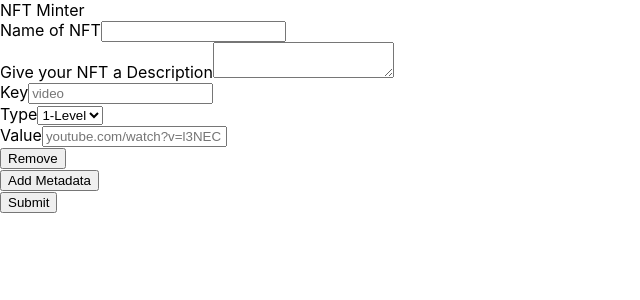
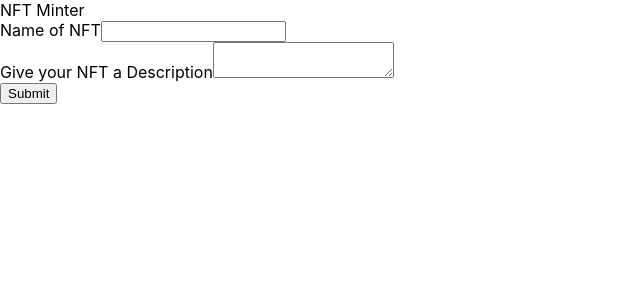
Before and after one commit to yvesbou/nft-minter, a React (Create React App) app: page / in a window 1280 px wide. Shown: the top 300 px of the page, without its empty margins (0-640 px from the left). Built offline with nearby package versions, Linux system fonts and the light colour scheme.

Commit message:
leave out other metadata beside name and description for now

```diff
--- a/src/components/FormSection/form.js
+++ b/src/components/FormSection/form.js
@@ -114,77 +114,6 @@ const FormSection = () => {
                 <ErrorMessage name="description" component="div" />
                 <br></br>
 
-                <FieldArray name="additionalMetaDataFields">
-                {({ insert, remove, push }) => (
-                <div>
-                    {values.additionalMetaDataFields.length > 0 &&
-                        values.additionalMetaDataFields.map((metadataField, index) => (
-                        <div className="row" key={index}>
-                            <div className="col">
-                                <label htmlFor={`additionalMetaDataFields.${index}.key`}>Key</label>
-                                <Field
-                                name={`additionalMetaDataFields.${index}.key`}
-                                placeholder="video"
-                                type="text"
-                                />
-                                <ErrorMessage
-                                name={`additionalMetaDataFields.${index}.key`}
-                                component="div"
-                                className="field-error"
-                                />
-                            </div>
-
-                            <div className="col">
-                                <label htmlFor={`additionalMetaDataFields.${index}.type`}>Type</label>
-                                <Field name={`additionalMetaDataFields.${index}.type`} as="select">
-                                    <option value="1-Level">1-Level</option>
-                                    <option value="Nested">Nested</option>
-
-                                </Field>
-                                <ErrorMessage
-                                name={`additionalMetaDataFields.${index}.type`}
-                                component="div"
-                                className="field-error"
-                                />
-                            </div>
-
-                            {metadataField.type === '1-Level' &&
-                                <div className="col">
-                                    <label htmlFor={`additionalMetaDataFields.${index}.value`}>Value</label>
-                                    <Field
-                                    name={`additionalMetaDataFields.${index}.value`}
-                                    placeholder="youtube.com/watch?v=l3NEC"
-                                    type="text"
-                                    />
-                                    <ErrorMessage
-                                    name={`additionalMetaDataFields.${index}.value`}
-                                    component="div"
-                                    className="field-error"
-                                    />
-                                </div>
-                            }
-                            <div className="col">
-                                <button
-                                type="button"
-                                className="secondary"
-                                onClick={() => remove(index)}
-                                >
-                                Remove
-                                </button>
-                            </div>
-                        </div>
-                    ))}
-                    <button
-                        type="button"
-                        className="secondary"
-                        onClick={() => push({key: '', value: '', type: '1-Level'})}
-                    >
-                        Add Metadata
-                    </button>
-                </div>
-                )}
-                </FieldArray>
-
                 <button type="submit" disabled={isSubmitting}>
                     Submit
                 </button>
```
